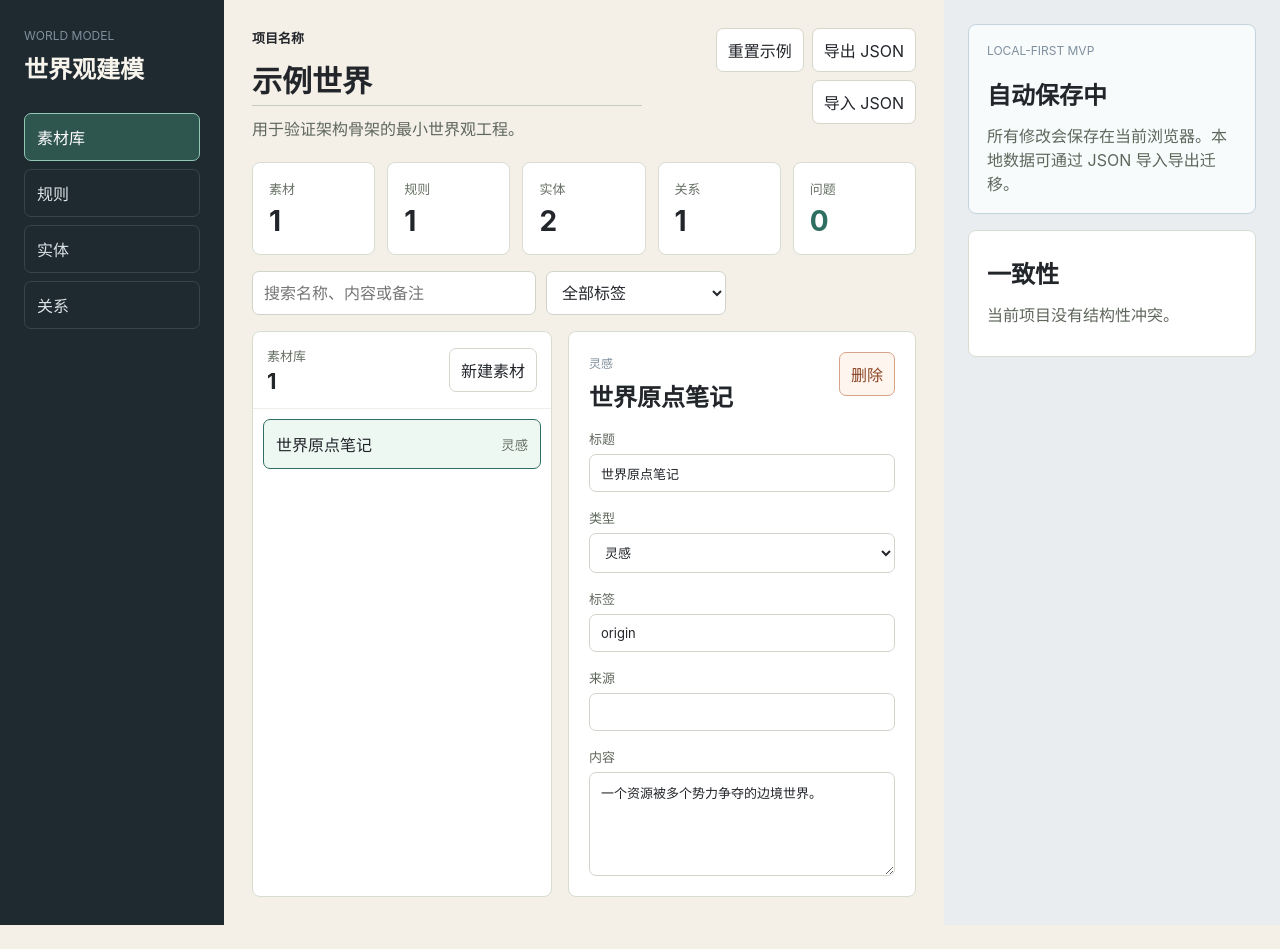
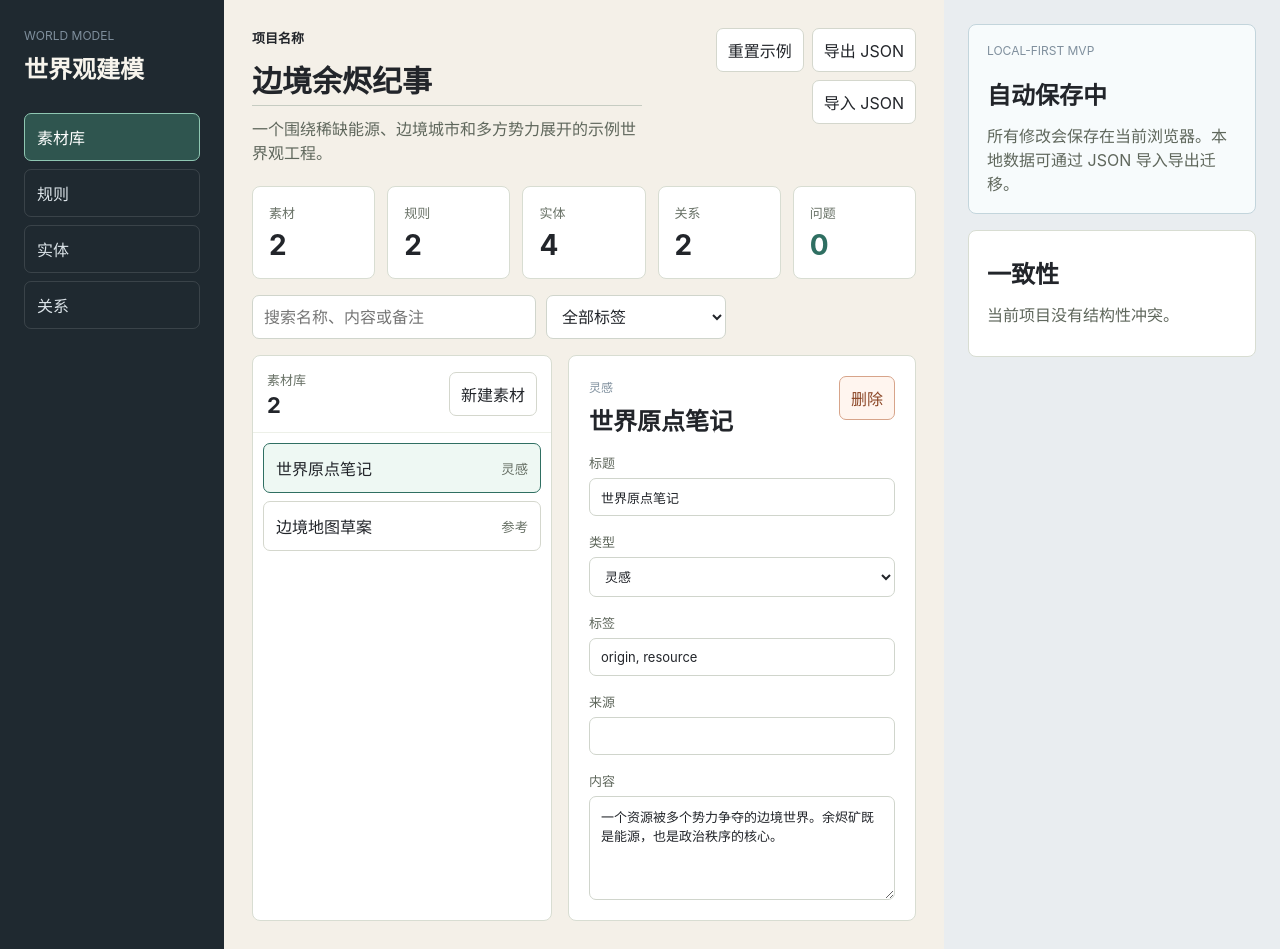
Before and after one commit to big-cat-lovely/demo, a React (Vite) app: page / in a window 1280 px wide. Before the commit the page ends 925 px from the top, so only its background shows below. Built offline with nearby package versions, Linux system fonts and the light colour scheme.

Commit message:
Expand demo world project data

```diff
--- a/src/domain/project/sampleProject.ts
+++ b/src/domain/project/sampleProject.ts
@@ -2,29 +2,46 @@ import type { WorldProject } from './types';
 
 export const sampleProject: WorldProject = {
   id: 'project:demo',
-  name: '示例世界',
-  description: '用于验证架构骨架的最小世界观工程。',
+  name: '边境余烬纪事',
+  description: '一个围绕稀缺能源、边境城市和多方势力展开的示例世界观工程。',
   createdAt: '2026-05-08T00:00:00.000Z',
   materials: [
     {
       id: 'material:origin-note',
       title: '世界原点笔记',
-      content: '一个资源被多个势力争夺的边境世界。',
-      tags: ['origin'],
+      content: '一个资源被多个势力争夺的边境世界。余烬矿既是能源，也是政治秩序的核心。',
+      tags: ['origin', 'resource'],
       type: 'idea',
+      createdAt: '2026-05-08T00:00:00.000Z'
+    },
+    {
+      id: 'material:border-map',
+      title: '边境地图草案',
+      content: '北方矿带、曙光议会城邦、灰港中转站构成主要冲突区域。',
+      tags: ['location', 'map'],
+      type: 'reference',
+      source: '个人设定草图',
       createdAt: '2026-05-08T00:00:00.000Z'
     }
   ],
   rules: {
-    tone: ['structured', 'local-first'],
+    tone: ['structured', 'frontier', 'political'],
     coreRules: [
       {
         id: 'rule:power-system',
-        name: '等级上限',
+        name: '余烬共鸣等级',
         type: 'power_system',
         exists: true,
         properties: { scale: '1-10' },
         limit: { hasLimit: true, description: '角色等级不应超过全局力量上限。' }
+      },
+      {
+        id: 'rule:trade-law',
+        name: '边境贸易法',
+        type: 'world_law',
+        exists: true,
+        properties: { enforcement: 'faction-led' },
+        limit: { hasLimit: false, description: '资源运输必须经过登记港口。' }
       }
     ],
     globalParams: [{ key: 'power_limit', type: 'number', min: 1, max: 10, value: 10 }]
@@ -35,9 +52,29 @@ export const sampleProject: WorldProject = {
       name: '曙光议会',
       type: 'faction',
       attributes: { power: 8, resourceControl: 6, structure: 'council', locations: ['entity:location-border'] },
-      tags: ['faction'],
+      tags: ['faction', 'politics'],
       description: '控制边境贸易的主要势力。',
       materialRefs: ['material:origin-note'],
+      createdAt: '2026-05-08T00:00:00.000Z'
+    },
+    {
+      id: 'entity:character-lina',
+      name: '琳娜·灰港',
+      type: 'character',
+      attributes: { factionId: 'entity:faction-aurora', level: 6, motivation: '保护灰港自治权' },
+      tags: ['character', 'harbor'],
+      description: '灰港出身的谈判者，熟悉矿带走私路线。',
+      materialRefs: ['material:border-map'],
+      createdAt: '2026-05-08T00:00:00.000Z'
+    },
+    {
+      id: 'entity:location-border',
+      name: '灰港中转站',
+      type: 'location',
+      attributes: { locationType: 'harbor', resourceOutput: 'trade access', dangerLevel: 4 },
+      tags: ['location', 'harbor'],
+      description: '连接矿带与内陆城邦的关键中转站。',
+      materialRefs: ['material:border-map'],
       createdAt: '2026-05-08T00:00:00.000Z'
     },
     {
@@ -45,7 +82,7 @@ export const sampleProject: WorldProject = {
       name: '余烬矿',
       type: 'resource',
       attributes: { scarcity: 9, usage: 'energy', controller: 'entity:faction-aurora' },
-      tags: ['resource'],
+      tags: ['resource', 'energy'],
       description: '驱动世界核心技术的稀缺资源。',
       materialRefs: ['material:origin-note'],
       createdAt: '2026-05-08T00:00:00.000Z'
@@ -59,6 +96,15 @@ export const sampleProject: WorldProject = {
       type: 'control',
       strength: 7,
       createdAt: '2026-05-08T00:00:00.000Z'
+    },
+    {
+      id: 'relation:lina-depends-harbor',
+      sourceId: 'entity:character-lina',
+      targetId: 'entity:location-border',
+      type: 'dependency',
+      strength: 6,
+      note: '琳娜的政治筹码来自灰港。',
+      createdAt: '2026-05-08T00:00:00.000Z'
     }
   ],
   references: [
@@ -67,6 +113,12 @@ export const sampleProject: WorldProject = {
       source: { type: 'entity', id: 'entity:faction-aurora' },
       target: { type: 'material', id: 'material:origin-note' },
       createdAt: '2026-05-08T00:00:00.000Z'
+    },
+    {
+      id: 'reference:map-to-location',
+      source: { type: 'entity', id: 'entity:location-border' },
+      target: { type: 'material', id: 'material:border-map' },
+      createdAt: '2026-05-08T00:00:00.000Z'
     }
   ]
 };
```
